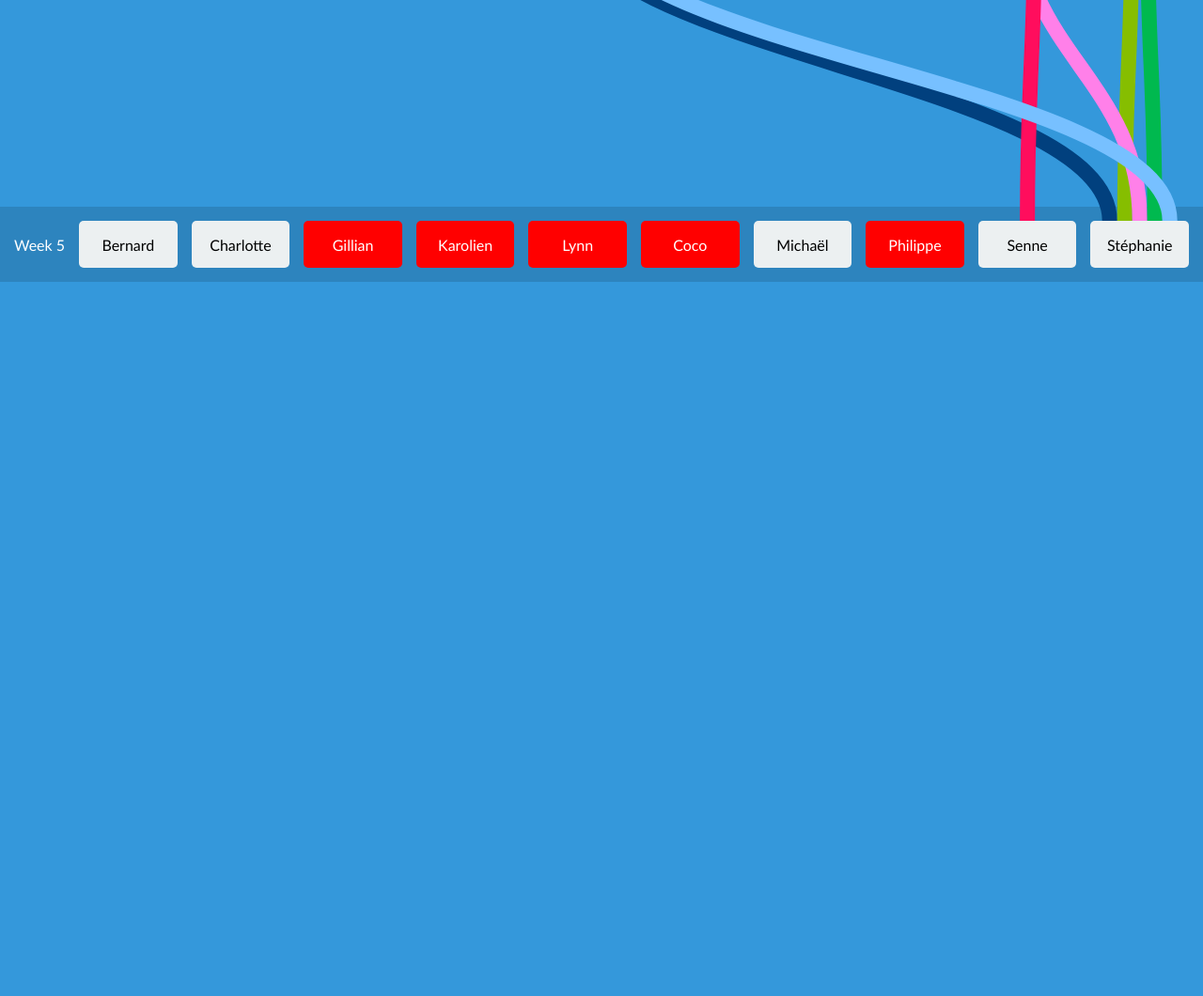
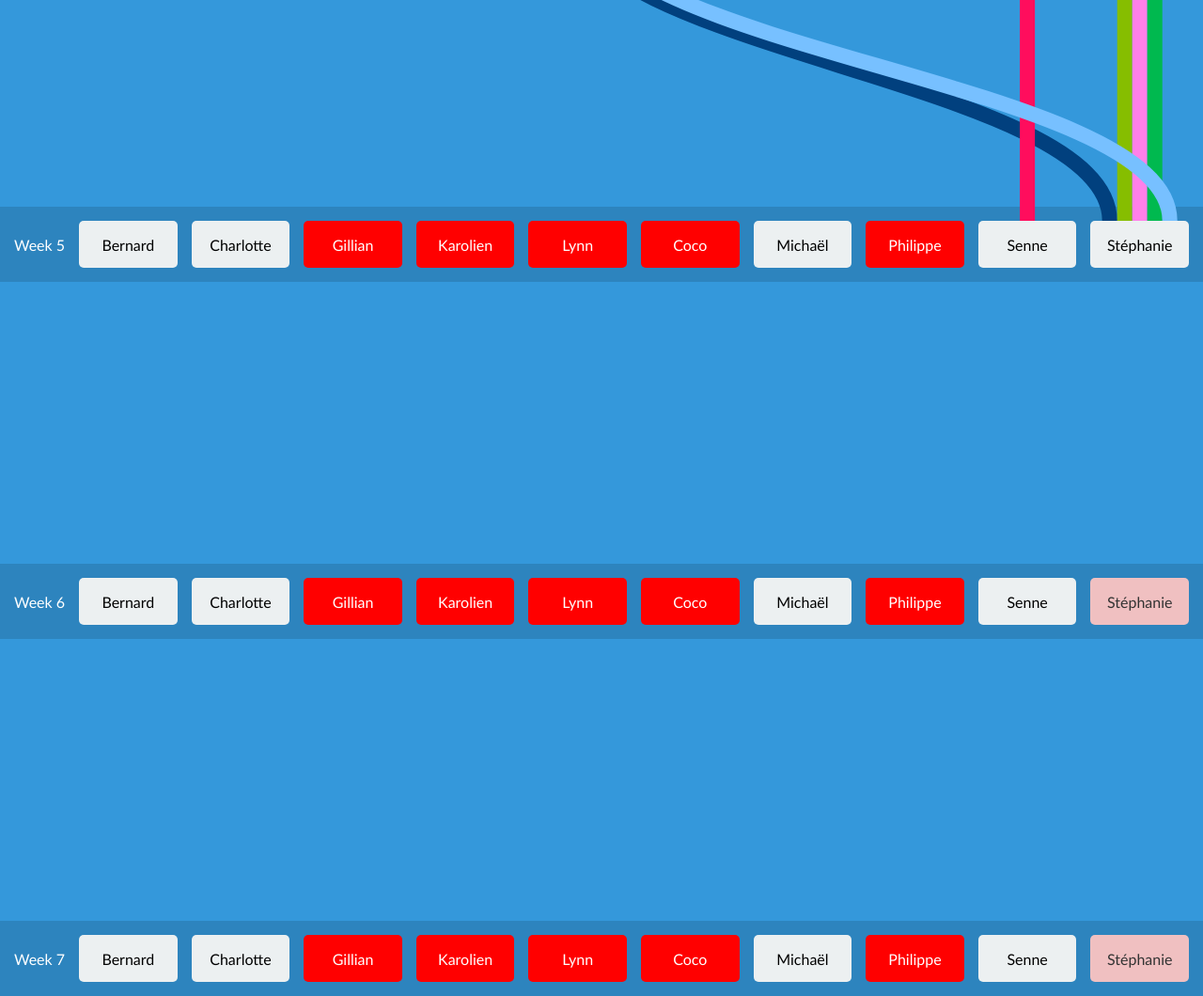
Before and after one commit to Kattoor/molchart, a plain HTML site: page favv.html in a window 1280 px wide. Shown: the part 1692-2752 px from the top of the page at 94% size. Before the commit the page ends 1992 px from the top, so only its background shows below. Drawn offline with Linux system fonts and the light colour scheme.

Commit message:
updated favv.html

```diff
--- a/favv.html
+++ b/favv.html
@@ -120,7 +120,7 @@
 <script>
   const participants = ['Dieter', 'Eline', 'Griet', 'Olivier', 'Stephanie', 'Zoe'];
   const options = ['Bernard', 'Charlotte', 'Gillian', 'Karolien', 'Lynn', 'Coco', 'Michaël', 'Philippe', 'Senne', 'Stéphanie'];
-  const eliminations = ['Gillian', 'Karolien', 'Philippe', 'Coco', 'Lynn'];
+  const eliminations = ['Gillian', 'Karolien', 'Philippe', 'Coco', 'Lynn', 'Stéphanie', 'Charlotte'];
 
   const data = [
     {
@@ -150,7 +150,7 @@
     {
       'Dieter': 'Lynn',
       'Eline': 'Stéphanie',
-      'Griet': 'Senne',
+      'Griet': 'Stéphanie',
       'Olivier': 'Stéphanie',
       'Stephanie': 'Senne',
       'Zoe': 'Lynn',
@@ -163,6 +163,22 @@
       'Stephanie': 'Senne',
       'Zoe': 'Stéphanie',
     },
+    {
+      'Dieter': 'Stéphanie',
+      'Eline': 'Stéphanie',
+      'Griet': 'Stéphanie',
+      'Olivier': 'Michaël',
+      'Stephanie': 'Senne',
+      'Zoe': 'Stéphanie',
+    },
+    {
+      'Dieter': 'Stéphanie',
+      'Eline': 'Stéphanie',
+      'Griet': 'Bernard',
+      'Olivier': 'Michaël',
+      'Stephanie': 'Senne',
+      'Zoe': 'Bernard',
+    },
   ];
 </script>
 <script src="chart.js"></script>
```
